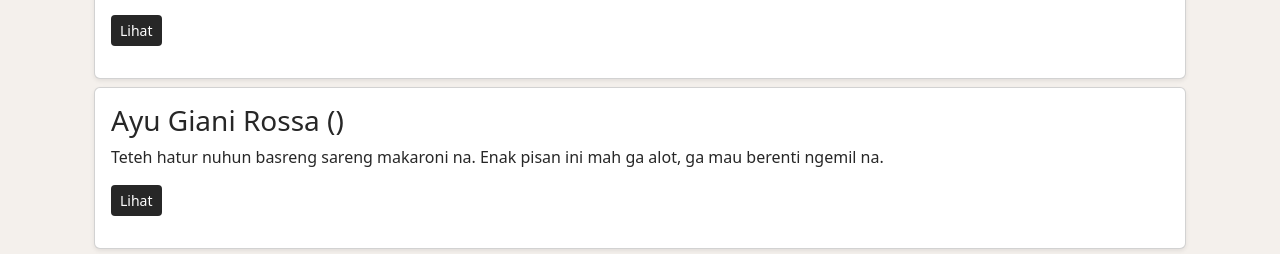
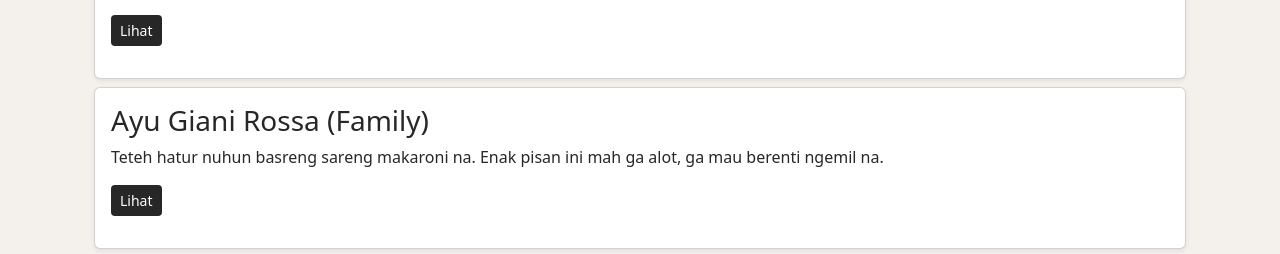
Before and after one commit to dapoerela85/dapoerela85.github.io, a Jekyll site: the page built from testimonials/index.html, in a window 1280 px wide and 900 px high, scrolled down 1691 px. Shown: the part 643-897 px from the top of the window. Built offline with Jekyll 4.4.1, drawn with Linux system fonts in a browser that asks for light colours; nearby versions of some CDN libraries; comment, search, counter and statistics services are not loaded.

Commit message:
Update testimonials.yml

```diff
--- a/_data/testimonials.yml
+++ b/_data/testimonials.yml
@@ -36,6 +36,6 @@ testi:
     text: "Enak beud ini basrengnya."
     img: wiwin-ciptim.jpg
   - nama: "Ayu Giani Rossa"
-    jabatan: ""
+    jabatan: "Family"
     text: "Teteh hatur nuhun basreng sareng makaroni na. Enak pisan ini mah ga alot, ga mau berenti ngemil na."
     img: ayu-fahmi.jpg
```
